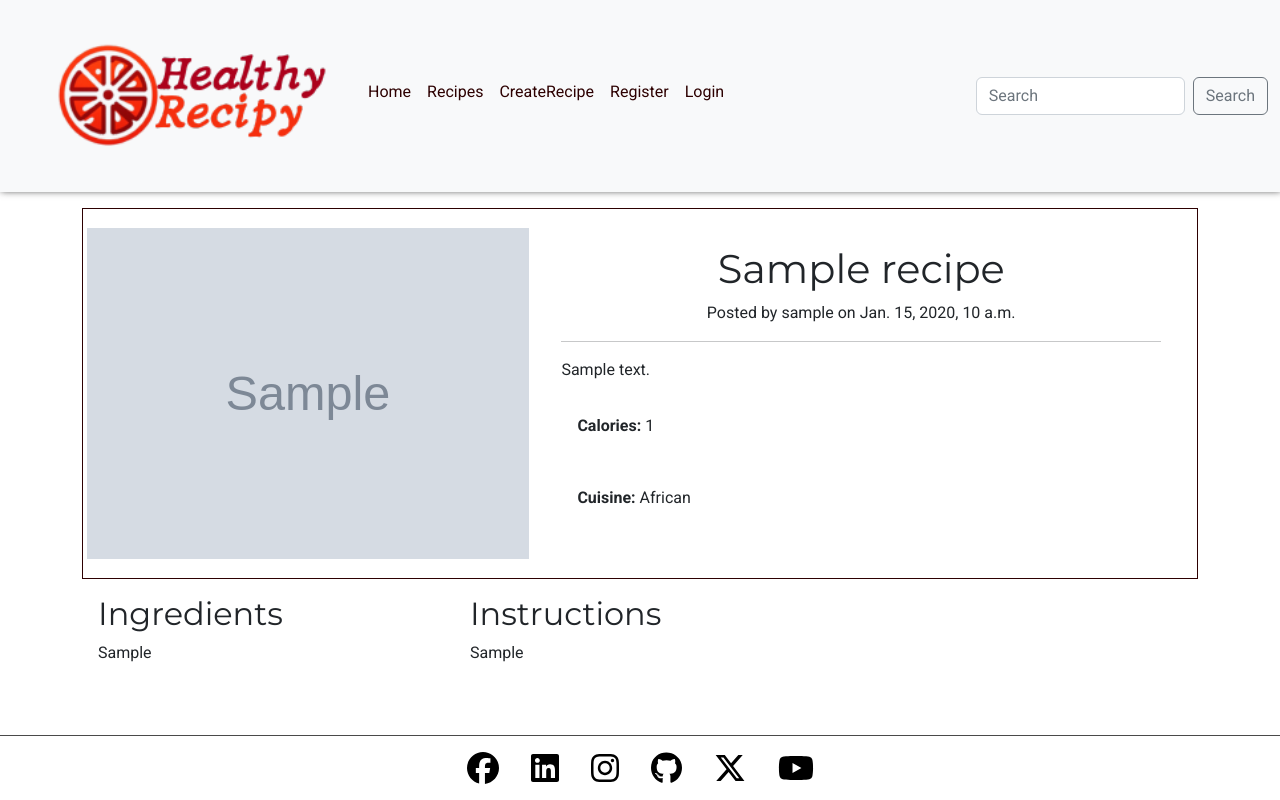
After one commit to GracieteDev/recipe-django, a Django app: page /recipes/1/ in a window 1280 px wide. The commit adds this page. Run offline with Django 4.2, Linux system fonts and the light colour scheme; tables that the repository leaves empty hold one stand-in row (values such as "Sample post"); grey boxes marked "Sample" are stand-in pictures; some libraries are stand-ins or nearby versions.

Commit message:
Create recipe detail template

```diff
--- a/recipes/apps.py
+++ b/recipes/apps.py
@@ -2,5 +2,5 @@ from django.apps import AppConfig
 
 
 class RecipesConfig(AppConfig):
-    default_auto_field = 'django.db.models.BigAutoField'
-    name = 'recipes'
+    default_auto_field = "django.db.models.BigAutoField"
+    name = "recipes"
--- a/recipes/forms.py
+++ b/recipes/forms.py
@@ -27,7 +27,6 @@ class RecipeForm(forms.ModelForm):
             "description": forms.Textarea(attrs={"rows": 5}),
         }
 
-
         labels = {
             "title": "Recipe Title",
             "description": "Description",
--- a/recipes/models.py
+++ b/recipes/models.py
@@ -20,11 +20,11 @@ CUISINE_TYPES = (
 )
 
 
-
 class Recipe(models.Model):
     """
     A model to create and manage recipes
     """
+
     user = models.ForeignKey(
         User, related_name="recipe_owner", on_delete=models.CASCADE
     )
--- /dev/null
+++ b/recipes/templates/recipes/recipe_detail.html
@@ -0,0 +1,39 @@
+{% extends "base.html" %}
+
+{% block title %}Recipe Detail - {{recipe.title}}{% endblock %}
+
+
+{% block content %}
+<div class="container">
+    <div class="recipe-info mt-3 p-1">
+        <div class="recipe-img">
+            <img src="{{ recipe.image.url }}" alt="{{ recipe.image_alt }}" class="recipe-pic">
+        </div>
+        <div class="recipe-detail">
+            <h1 class="text-center">{{ recipe.title }}</h1>
+            <p class="text-center">Posted by {{recipe.user}} on {{recipe.posted_date}}</p>
+            <hr>
+            <p>{{recipe.description}}</p>
+            <p class="p-3"><strong>Calories: </strong> {{ recipe.calories }}</p>
+            <p class="p-3"><strong>Cuisine: </strong> {{ recipe.cuisine_types|title }}</p>
+
+            {% if request.user == recipe.user %}
+            <div class="text-center">
+                <a href="{% url 'recipe_detail' recipe.id %}" class="btn btn-secondary w-25">Edit</a>
+                <a href="{% url 'recipe_detail' recipe.id %}" class="btn btn-secondary w-25">Delete</a>
+            </div>
+            {% endif %}
+        </div>
+    </div>
+    <div class="recipe-container">
+        <div class="ingredients p-3">
+            <h2>Ingredients</h2>
+            <p>{{ recipe.ingredients|safe }}</p>
+        </div>
+        <div class="instructions p-3">
+            <h2>Instructions</h2>
+            <p>{{ recipe.instructions|safe }}</p>
+        </div>
+    </div>
+</div>
+{% endblock %}
--- a/recipes/templates/recipes/recipes.html
+++ b/recipes/templates/recipes/recipes.html
@@ -8,7 +8,7 @@
 </h1>
 <div class="container d-flex flex-row flex-wrap justify-content-center">
     {% for recipe in recipes %}
-    <a href="" class="recipes" aria-label="Click to view {{recipe.title}}">
+    <a href="{% url 'recipe_detail' recipe.id %}" class="recipes" aria-label="Click to view {{recipe.title}}">
         <div class="card m-3" style="width: 18rem;">
             <img src="{{recipe.image.url}}" class="card-img-top" alt="{{recipe.image_alt}}">
             <div class="card-body">
--- a/recipes/urls.py
+++ b/recipes/urls.py
@@ -1,8 +1,9 @@
 from django.urls import path
-from .views import AddRecipe, Recipes
+from .views import AddRecipe, Recipes, RecipeDetail
 
 
 urlpatterns = [
-    path('add/', AddRecipe.as_view(), name='add_recipe'),
-    path('recipes/', Recipes.as_view(), name='recipes'),
+    path("add/", AddRecipe.as_view(), name="add_recipe"),
+    path("recipes/", Recipes.as_view(), name="recipes"),
+    path("<slug:pk>/", RecipeDetail.as_view(), name="recipe_detail"),
 ]
--- a/recipes/views.py
+++ b/recipes/views.py
@@ -1,5 +1,5 @@
-from django.views.generic import CreateView,ListView
-from django.contrib.auth.mixins import LoginRequiredMixin  # Add this line
+from django.views.generic import CreateView,ListView, DetailView
+from django.contrib.auth.mixins import LoginRequiredMixin
 
 from .models import Recipe
 from .forms import RecipeForm
@@ -16,6 +16,15 @@ class Recipes(ListView):
 
 
 
+class RecipeDetail(DetailView):
+    """
+    View a single recipe
+    """
+    template_name ='recipes/recipe_detail.html'
+    model = Recipe
+    context_object_name ="recipe"
+
+
 
 class AddRecipe(LoginRequiredMixin, CreateView):
     """
--- a/static/css/base.css
+++ b/static/css/base.css
@@ -126,3 +126,103 @@ img.logo {
   display: flex;
   flex-direction: column;
 }
+
+.ingredients,
+.instructions,
+.recipe-detail {
+  width: 100%;
+}
+
+.recipe-img {
+  display: flex;
+  justify-content: center;
+  align-items: center;
+}
+
+.recipe-pic {
+  width: 100%;
+  height: auto;
+}
+
+.recipe-cont {
+  display: flex;
+  flex-direction: column;
+  flex-wrap: wrap;
+}
+
+a.img-container {
+  position: relative;
+  text-align: center;
+  color: var(--white);
+  margin: 2%;
+  overflow: hidden;
+  text-decoration: none;
+  border: 1px solid var(--border);
+  box-shadow: var(--smal-box-shadow);
+}
+
+a.img-container:hover {
+  color: var(--orange);
+}
+
+.img-container img {
+  width: 100%;
+  height: auto;
+}
+
+.centered {
+  width: 100%;
+  background-color: #000000c9;
+  position: absolute;
+  top: 50%;
+  left: 50%;
+  transform: translate(-50%, -50%);
+}
+
+@media screen and (min-width: 40em) {
+  .form {
+    width: 50%;
+  }
+
+  .recipe-cont {
+    flex-direction: row;
+  }
+
+  .img-container {
+    flex-direction: row;
+    width: 29%;
+  }
+}
+
+@media screen and (min-width: 62.5em) {
+  .main-title {
+    width: 50%;
+  }
+
+  .recipe-info {
+    flex-direction: row;
+    border: 1px solid var(--dark-red);
+  }
+
+  .recipe-img {
+    width: 40%;
+    margin: 0 auto;
+  }
+
+  .recipe-detail {
+    width: 60%;
+    padding: 2rem;
+  }
+
+  .recipe-container {
+    flex-direction: row;
+  }
+
+  .ingredients {
+    width: 33.33%;
+  }
+
+  .instructions {
+    width: 66.66%;
+  }
+}
```
Also changed, not shown: recipes/admin.py (line endings or trailing spaces), recipes/migrations/0001_initial.py, recipes/migrations/0002_alter_recipe_description.py.
